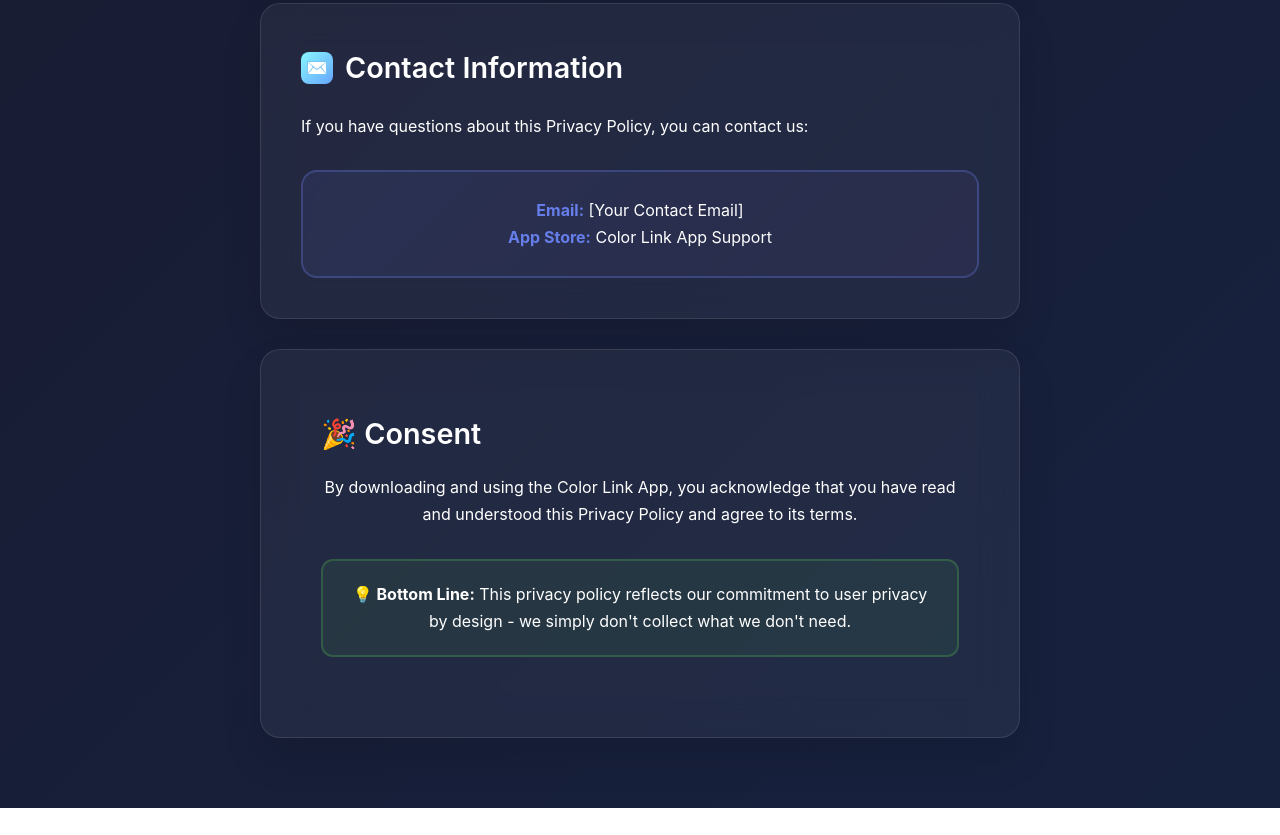
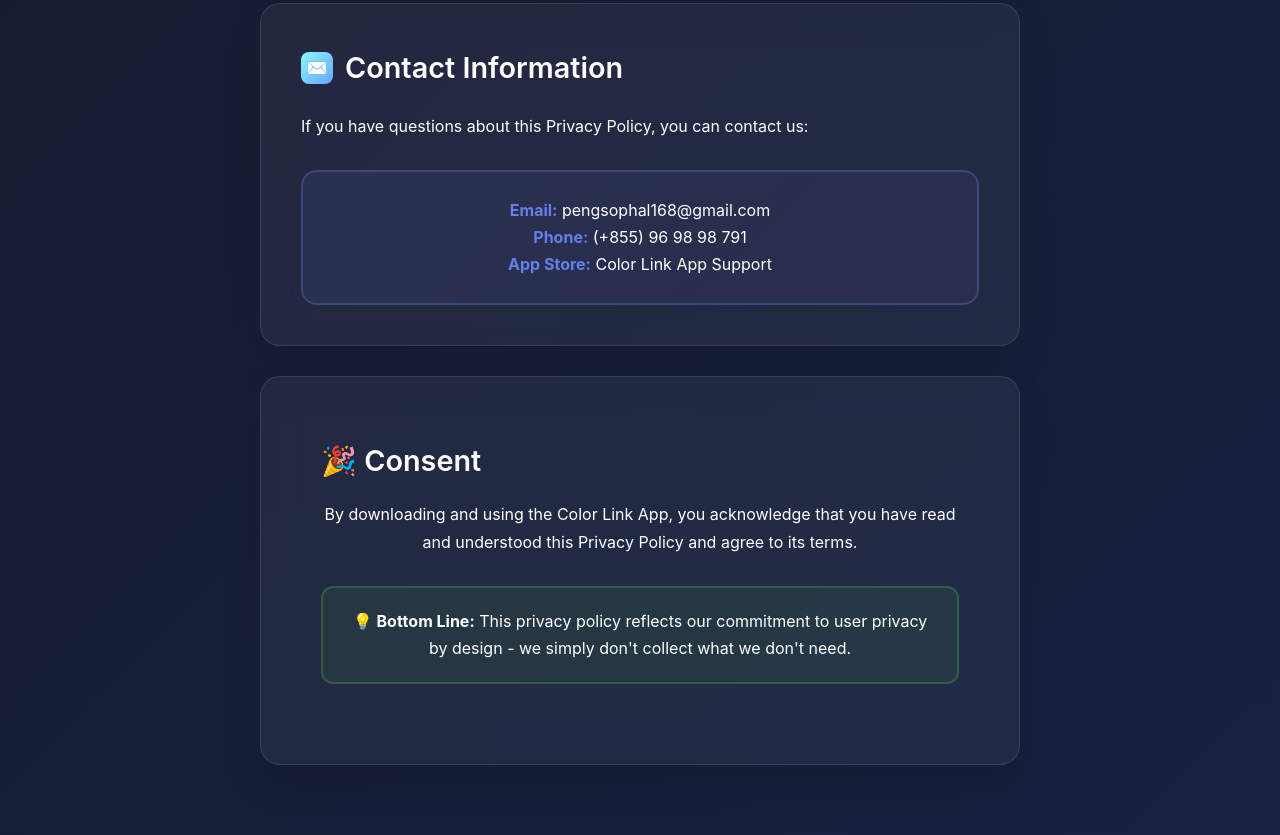
Before and after one commit to xiaoma6869Pro/colorlinkappprivacy, a plain HTML site: page index.html in a window 1280 px wide. Shown: the part 4379-5214 px from the top of the page. Before the commit the page ends 5187 px from the top, so only its background shows below. Drawn offline with Linux system fonts and the light colour scheme.

Commit message:
Update index.html

```diff
--- a/index.html
+++ b/index.html
@@ -471,7 +471,8 @@
             <p>If you have questions about this Privacy Policy, you can contact us:</p>
 
             <div class="contact-info">
-                <p><strong>Email:</strong> [Your Contact Email]</p>
+                <p><strong>Email:</strong> pengsophal168@gmail.com</p>
+                <p><strong>Phone:</strong> (+855) 96 98 98 791</p>
                 <p><strong>App Store:</strong> Color Link App Support</p>
             </div>
         </div>
```
